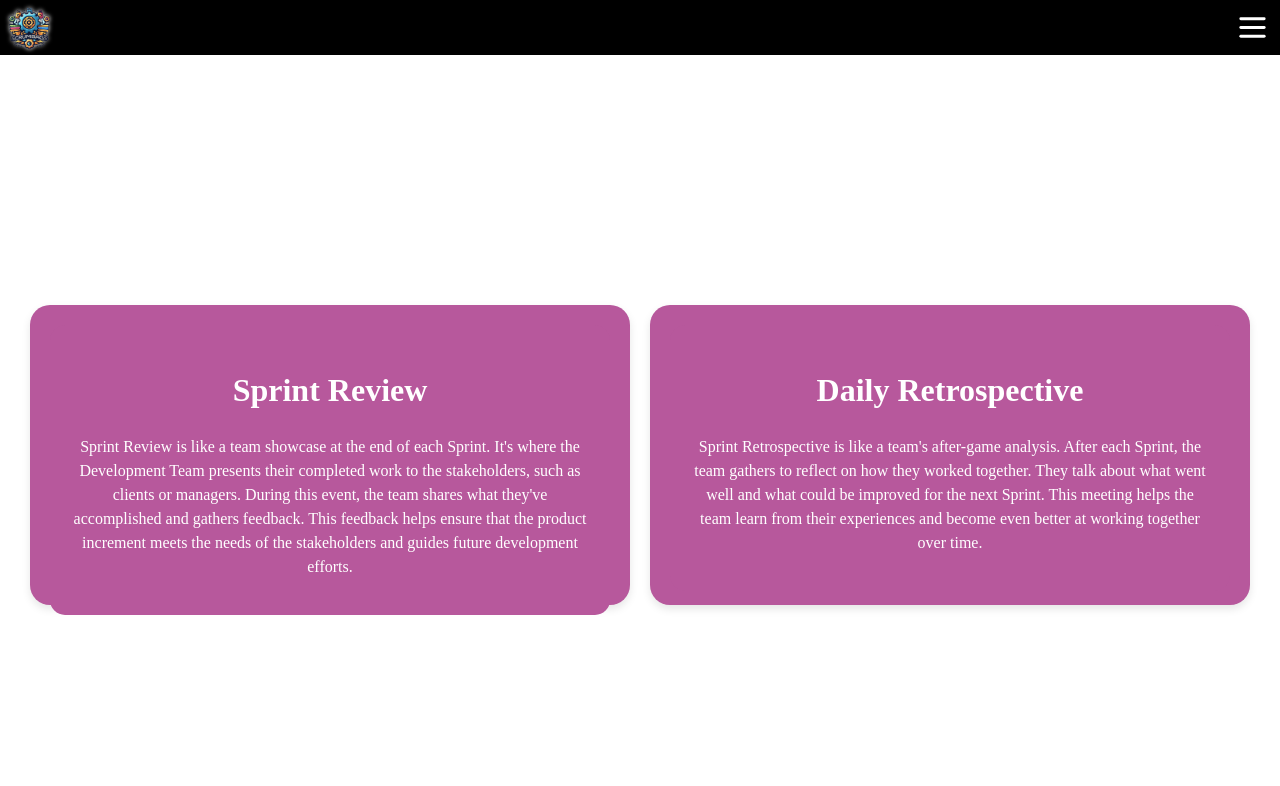
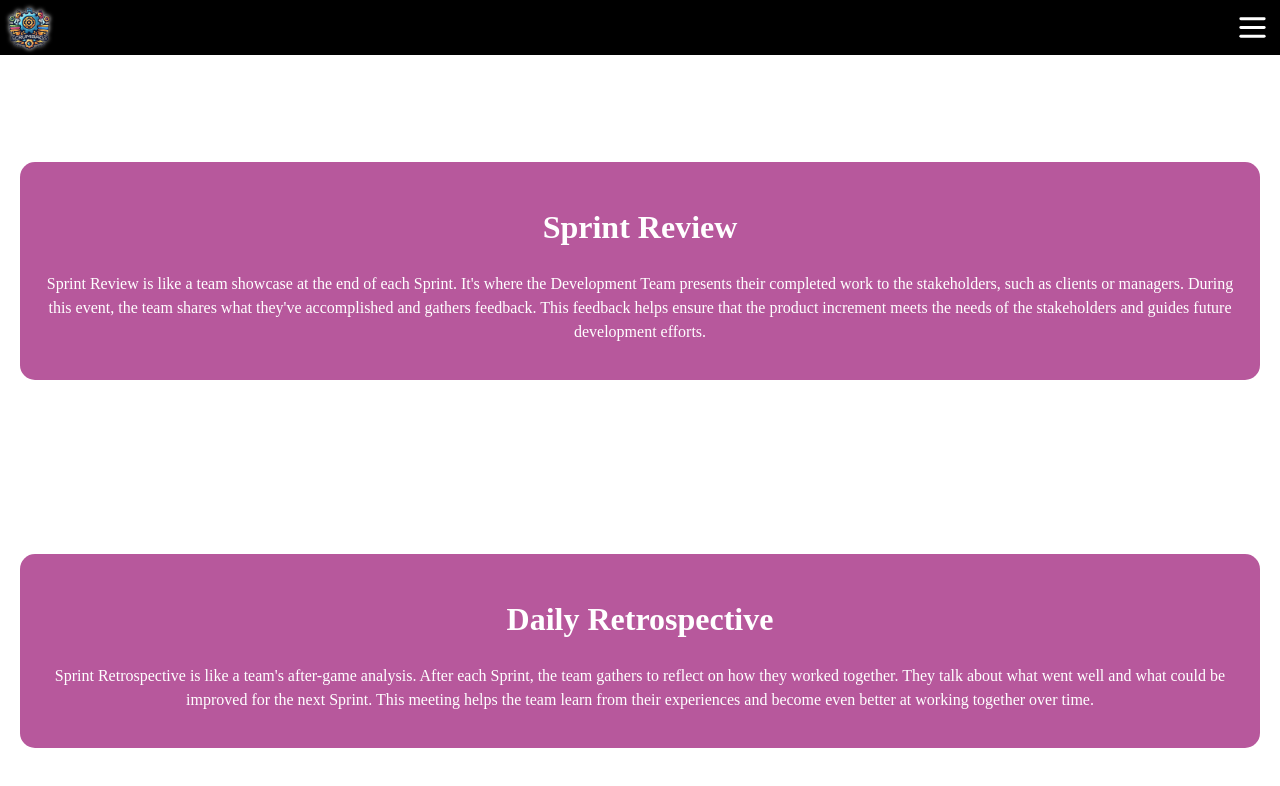
Before and after one commit to Memai2023/scrum-guide, a React (Vite) app: page /events in a window 1280 px wide. Shown: the top 786 px of the page. Built offline with nearby package versions, Linux system fonts and the light colour scheme.

Commit message:
div removed

```diff
--- a/src/Components/SprintEvents/SprintEventsInfoTwo/index.jsx
+++ b/src/Components/SprintEvents/SprintEventsInfoTwo/index.jsx
@@ -5,18 +5,14 @@ import { SprintEvents } from '../../../data/data';
 const SprintEventsInfoTwo = () => {
   return (
     <div className={styles.container}>
-      <div className={styles.column}>
         <div className={styles.card}>
           <h2>Sprint Review</h2>
           <p>{SprintEvents.sprintReviewText}</p>
         </div>
-      </div>
-      <div className={styles.column}>
         <div className={styles.card}>
           <h2>Daily Retrospective</h2>
           <p>{SprintEvents.retrospectiveText}</p>
         </div>
-      </div>
     </div>
   );
 };
```
